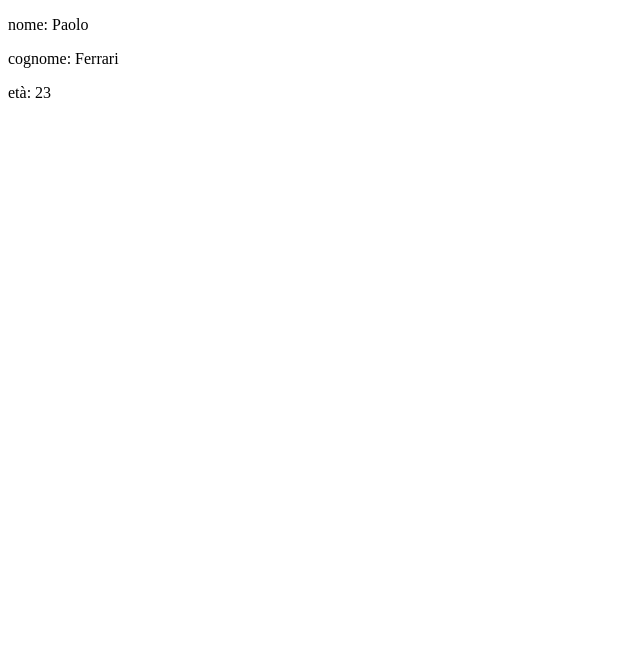
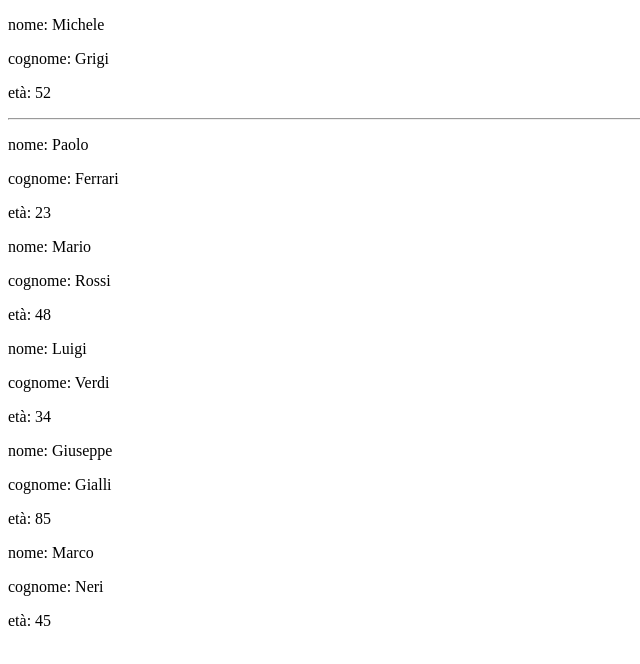
Before and after one commit to paoloferrari97/js-oggetti-studenti, a plain HTML site: page index.html in a window 1280 px wide. Shown: the whole page, without its empty margins (0-640 px from the left). Drawn offline with Linux system fonts and the light colour scheme.

Commit message:
Svolgo quarto punto dell'esercizio

```diff
--- a/assets/js/main.js
+++ b/assets/js/main.js
@@ -1,9 +1,9 @@
 //Creare un oggetto che descriva uno studente, con le seguenti proprietà: nome, cognome, età.
 
 var studente = {
-    nome: "Paolo",
-    cognome: "Ferrari",
-    età: 23
+    nome: "Michele",
+    cognome: "Grigi",
+    età: 52
 }
 
 
@@ -12,7 +12,7 @@ var studente = {
 var propr = document.getElementById("proprieta");
 for (var key in studente){
     console.log(studente[key]);
-    propr.insertAdjacentHTML("beforeend", `<p>${key}: ${studente[key]}</p>`)
+    propr.insertAdjacentHTML("beforeend", `<p>${key}: ${studente[key]}</p>`);
 }
 
 
@@ -27,27 +27,36 @@ var listaStudenti = [
     {
         nome: "Mario",
         cognome: "Rossi",
-        età: 23
+        età: 48
     },
     {
         nome: "Luigi",
         cognome: "Verdi",
-        età: 23
+        età: 34
     },
     {
         nome: "Giuseppe",
         cognome: "Gialli",
-        età: 23
+        età: 85
     },
     {
         nome: "Marco",
         cognome: "Neri",
-        età: 23
+        età: 45
     }
 ];
 
 
 //Ciclare su tutti gli studenti e stampare per ognuno di essi, nome e cognome.
 
+var lista = document.getElementById("lista");
+for (var i = 0; i < listaStudenti.length; i++){
+    console.log(listaStudenti[i]);
+    for (var key in listaStudenti[i]) {
+        lista.insertAdjacentHTML("beforeend", `<p>${key}: ${listaStudenti[i][key]}</p>`);
+    }
+}
+
+
 //Dare la possibilità all’utente, attraverso 3 prompt(), di aggiungere
 //un nuovo oggetto studente inserendo nell’ordine: nome, cognome e età.
--- a/index.html
+++ b/index.html
@@ -10,6 +10,8 @@
 <body>
 
     <div id="proprieta"></div>
+    <hr>
+    <div id="lista"></div>
 
     <script src="./assets/js/main.js"></script>
 </body>
```
